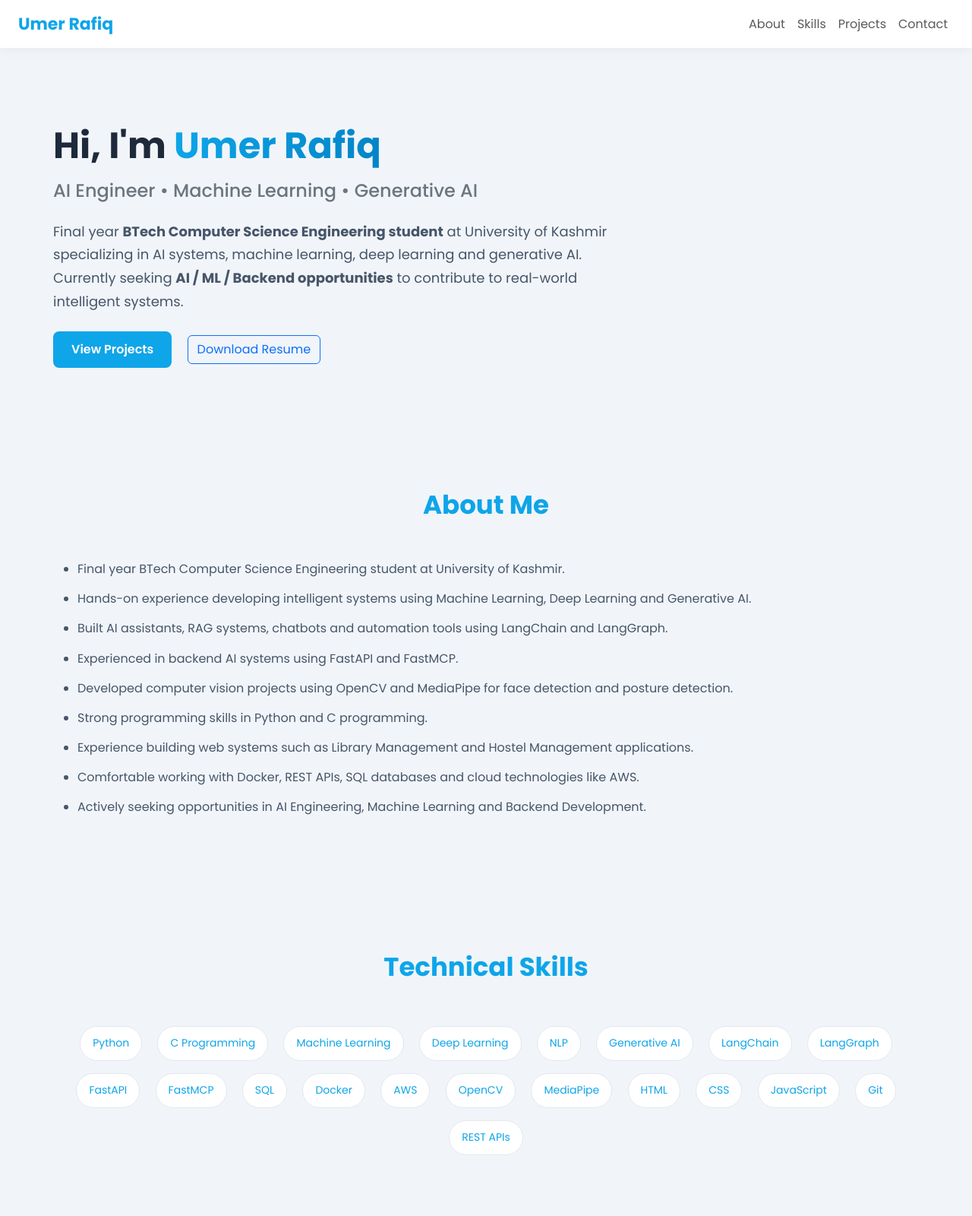
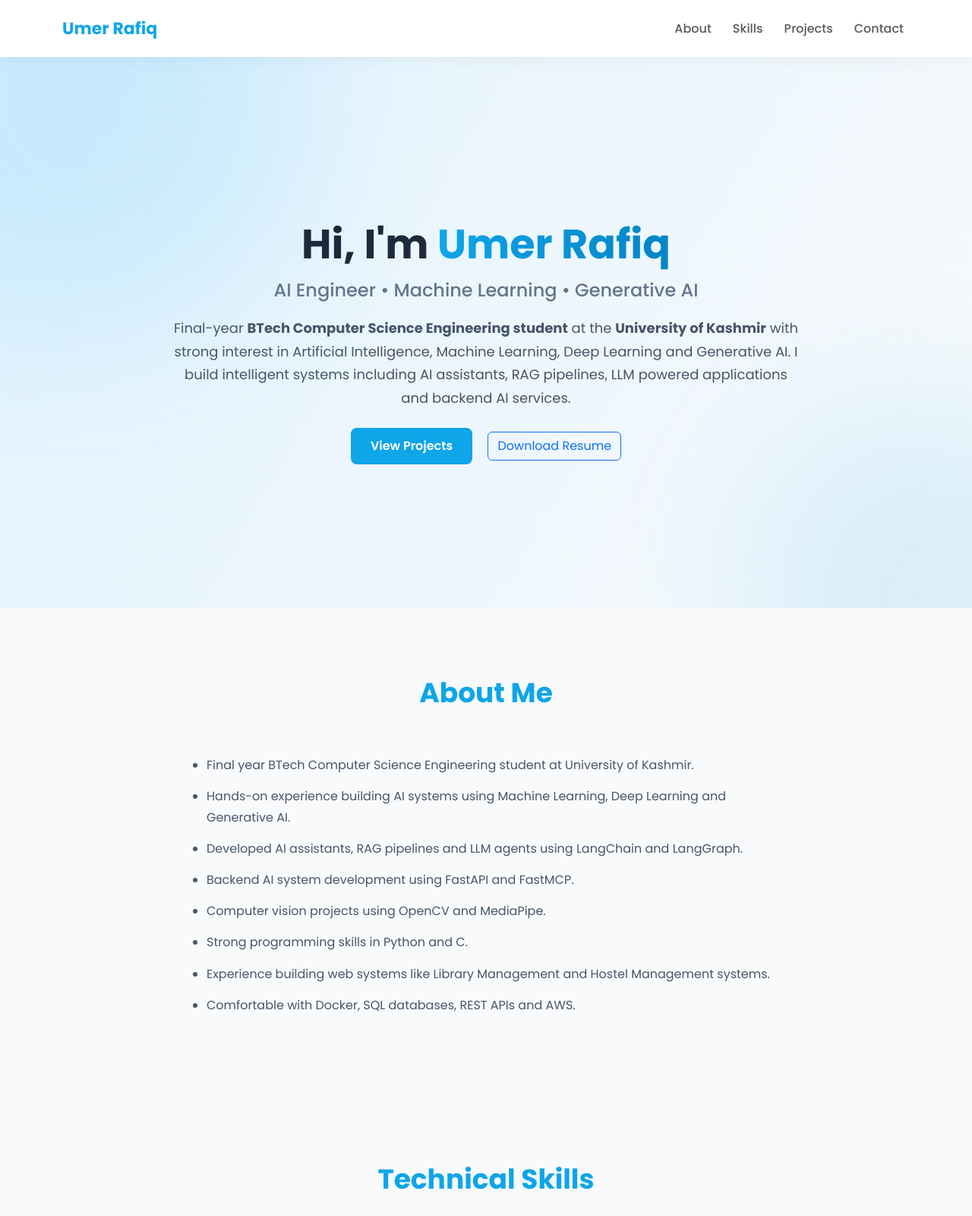
Before and after one commit to umerrafiq04/umerrafiq04.github.io, a plain HTML site: page index.html in a window 1280 px wide. Shown: the top 1600 px of the page at 76% size. Drawn offline with nearby package versions, Linux system fonts and the light colour scheme.

Commit message:
Update index.html

```diff
--- a/index.html
+++ b/index.html
@@ -2,6 +2,7 @@
 <html lang="en">
 
 <head>
+
 <meta charset="utf-8">
 <meta name="viewport" content="width=device-width, initial-scale=1">
 
@@ -15,28 +16,24 @@
 
 *{
 box-sizing:border-box;
+margin:0;
+padding:0;
 }
 
 body{
-background:#f1f5f9;
 font-family:'Poppins',sans-serif;
 color:#1e293b;
+background:#f8fafc;
+overflow-x:hidden;
 line-height:1.7;
-}
-
-/* GLOBAL PADDING FIX FOR MOBILE */
-
-.container{
-padding-left:20px;
-padding-right:20px;
 }
 
 /* NAVBAR */
 
 .navbar{
 background:white;
-box-shadow:0 2px 15px rgba(0,0,0,0.05);
-width:100%;
+box-shadow:0 2px 20px rgba(0,0,0,0.05);
+padding:14px 0;
 }
 
 .navbar-brand{
@@ -45,14 +42,73 @@ font-size:22px;
 color:#0ea5e9 !important;
 }
 
+.nav-link{
+font-weight:500;
+margin-left:12px;
+}
+
 /* HERO */
 
 .hero{
-padding:100px 0 80px 0;
+
+min-height:100vh;
+display:flex;
+align-items:center;
+justify-content:center;
+text-align:center;
+padding-top:100px;
+position:relative;
+overflow:hidden;
+
+background:
+linear-gradient(120deg,#e0f2fe,#f8fafc);
+}
+
+/* animated blobs */
+
+.hero::before{
+content:"";
+position:absolute;
+width:600px;
+height:600px;
+background:#38bdf8;
+opacity:0.15;
+border-radius:50%;
+top:-200px;
+left:-200px;
+filter:blur(100px);
+animation:float 10s infinite alternate;
+}
+
+.hero::after{
+content:"";
+position:absolute;
+width:500px;
+height:500px;
+background:#0ea5e9;
+opacity:0.12;
+border-radius:50%;
+bottom:-200px;
+right:-200px;
+filter:blur(100px);
+animation:float 12s infinite alternate;
+}
+
+@keyframes float{
+
+0%{transform:translateY(0)}
+100%{transform:translateY(40px)}
+
+}
+
+.hero-content{
+max-width:850px;
+position:relative;
+z-index:2;
 }
 
 .hero h1{
-font-size:48px;
+font-size:54px;
 font-weight:700;
 }
 
@@ -62,9 +118,16 @@ background:linear-gradient(90deg,#0ea5e9,#0284c7);
 color:transparent;
 }
 
+.hero h4{
+color:#64748b;
+font-weight:500;
+margin-top:15px;
+}
+
 .hero p{
+margin-top:20px;
+font-size:18px;
 color:#475569;
-font-size:18px;
 }
 
 /* BUTTON */
@@ -73,50 +136,61 @@ font-size:18px;
 background:#0ea5e9;
 border:none;
 color:white;
-padding:12px 24px;
+padding:12px 26px;
 border-radius:8px;
 font-weight:600;
 transition:0.3s;
 }
 
 .btn-main:hover{
-transform:translateY(-2px);
 background:#0284c7;
+transform:translateY(-3px);
 }
 
-/* SECTION */
+/* SECTIONS */
 
 .section{
-padding:80px 0;
+padding:90px 0;
 }
 
 .section-title{
 text-align:center;
-font-size:34px;
+font-size:36px;
 font-weight:700;
-margin-bottom:50px;
+margin-bottom:60px;
 color:#0ea5e9;
 }
 
 /* ABOUT */
 
+.about-list{
+max-width:800px;
+margin:auto;
+}
+
 .about-list li{
-margin-bottom:12px;
+margin-bottom:14px;
 color:#475569;
 }
 
 /* SKILLS */
 
+.skills-container{
+text-align:center;
+max-width:900px;
+margin:auto;
+}
+
 .skill{
 display:inline-block;
-padding:10px 16px;
+padding:10px 18px;
 margin:8px;
 background:white;
 border-radius:30px;
 border:1px solid #e2e8f0;
 color:#0ea5e9;
 font-size:14px;
-transition:0.2s;
+transition:0.3s;
 }
 
 .skill:hover{
@@ -125,23 +199,21 @@ color:white;
 transform:translateY(-3px);
 }
 
-/* CARD */
+/* PROJECT CARDS */
 
 .card-custom{
 background:white;
-border-radius:12px;
+border-radius:14px;
 padding:25px;
 border:1px solid #e2e8f0;
-transition:0.3s;
+transition:0.35s;
 height:100%;
 }
 
 .card-custom:hover{
-transform:translateY(-6px);
-box-shadow:0 10px 25px rgba(0,0,0,0.08);
+transform:translateY(-8px);
+box-shadow:0 15px 35px rgba(0,0,0,0.08);
 }
-
-/* PROJECT */
 
 .project-title{
 font-size:20px;
@@ -158,63 +230,43 @@ color:#64748b;
 
 .contact-box{
 background:white;
-border-radius:12px;
-padding:40px;
+border-radius:14px;
+padding:45px;
 border:1px solid #e2e8f0;
+max-width:500px;
+margin:auto;
 text-align:center;
-}
-
-.contact-box a{
-color:#0ea5e9;
-text-decoration:none;
-font-weight:500;
 }
 
 /* FOOTER */
 
 footer{
 text-align:center;
-padding:30px;
+padding:35px;
 color:#64748b;
 }
 
-/* MOBILE OPTIMIZATION */
+/* MOBILE */
 
 @media(max-width:768px){
-
-.hero{
-padding:70px 0;
-}
 
 .hero h1{
 font-size:34px;
 }
 
+.hero p{
+font-size:16px;
+padding:0 10px;
+}
+
 .section{
-padding:60px 0;
+padding:70px 0;
 }
 
 .section-title{
 font-size:28px;
 }
 
-}
-
-/* SIMPLE FADE ANIMATION */
-
-.fade-in{
-animation:fadeIn 1s ease;
-}
-
-@keyframes fadeIn{
-from{
-opacity:0;
-transform:translateY(20px);
-}
-to{
-opacity:1;
-transform:translateY(0);
-}
 }
 
 </style>
@@ -225,9 +277,9 @@ transform:translateY(0);
 
 <!-- NAVBAR -->
 
-<nav class="navbar navbar-expand-lg">
+<nav class="navbar navbar-expand-lg fixed-top">
 
-<div class="container-fluid px-4">
+<div class="container">
 
 <a class="navbar-brand">Umer Rafiq</a>
 
@@ -253,42 +305,34 @@ transform:translateY(0);
 
 <!-- HERO -->
 
-<section class="hero container fade-in">
+<section class="hero">
 
-<div class="row">
-
-<div class="col-lg-8">
+<div class="container hero-content">
 
 <h1>
 Hi, I'm <span class="highlight">Umer Rafiq</span>
 </h1>
 
-<h4 class="text-secondary mt-3">
+<h4>
 AI Engineer • Machine Learning • Generative AI
 </h4>
 
-<p class="mt-4">
+<p>
 
-Final year <b>BTech Computer Science Engineering student</b> at
-University of Kashmir specializing in AI systems,
-machine learning, deep learning and generative AI.
+Final-year <b>BTech Computer Science Engineering student</b> at the
+<b>University of Kashmir</b> with strong interest in Artificial Intelligence,
+Machine Learning, Deep Learning and Generative AI.
 
-Currently seeking <b>AI / ML / Backend opportunities</b>
-to contribute to real-world intelligent systems.
+I build intelligent systems including AI assistants, RAG pipelines,
+LLM powered applications and backend AI services.
 
 </p>
 
 <div class="mt-4">
 
-<a href="#projects" class="btn btn-main me-3">
-View Projects
-</a>
+<a href="#projects" class="btn btn-main me-3">View Projects</a>
 
-<a href="resume.pdf" class="btn btn-outline-primary">
-Download Resume
-</a>
-
-</div>
+<a href="resume.pdf" class="btn btn-outline-primary">Download Resume</a>
 
 </div>
 
@@ -298,7 +342,7 @@ Download Resume
 
 <!-- ABOUT -->
 
-<section class="section container fade-in" id="about">
+<section class="section container" id="about">
 
 <h2 class="section-title">About Me</h2>
 
@@ -306,21 +350,19 @@ Download Resume
 
 <li>Final year BTech Computer Science Engineering student at University of Kashmir.</li>
 
-<li>Hands-on experience developing intelligent systems using Machine Learning, Deep Learning and Generative AI.</li>
+<li>Hands-on experience building AI systems using Machine Learning, Deep Learning and Generative AI.</li>
 
-<li>Built AI assistants, RAG systems, chatbots and automation tools using LangChain and LangGraph.</li>
+<li>Developed AI assistants, RAG pipelines and LLM agents using LangChain and LangGraph.</li>
 
-<li>Experienced in backend AI systems using FastAPI and FastMCP.</li>
+<li>Backend AI system development using FastAPI and FastMCP.</li>
 
-<li>Developed computer vision projects using OpenCV and MediaPipe for face detection and posture detection.</li>
+<li>Computer vision projects using OpenCV and MediaPipe.</li>
 
-<li>Strong programming skills in Python and C programming.</li>
+<li>Strong programming skills in Python and C.</li>
 
-<li>Experience building web systems such as Library Management and Hostel Management applications.</li>
+<li>Experience building web systems like Library Management and Hostel Management systems.</li>
 
-<li>Comfortable working with Docker, REST APIs, SQL databases and cloud technologies like AWS.</li>
-
-<li>Actively seeking opportunities in AI Engineering, Machine Learning and Backend Development.</li>
+<li>Comfortable with Docker, SQL databases, REST APIs and AWS.</li>
 
 </ul>
 
@@ -328,11 +370,11 @@ Download Resume
 
 <!-- SKILLS -->
 
-<section class="section container fade-in" id="skills">
+<section class="section container" id="skills">
 
 <h2 class="section-title">Technical Skills</h2>
 
-<div class="text-center">
+<div class="skills-container">
 
 <span class="skill">Python</span>
 <span class="skill">C Programming</span>
@@ -361,89 +403,86 @@ Download Resume
 
 <!-- PROJECTS -->
 
-<section class="section container fade-in" id="projects">
+<section class="section container" id="projects">
 
 <h2 class="section-title">Projects</h2>
 
 <div class="row g-4">
 
-<div class="col-md-4">
+<!-- 1 -->
+<div class="col-md-6 col-lg-4">
 <div class="card-custom">
 <div class="project-title">MCP Client Frontend</div>
 <p class="project-desc">
-Streamlit frontend integrated with FastAPI backend for interacting with MCP AI tools.
+Streamlit based frontend connected with FastAPI backend for interacting with MCP AI tools.
 </p>
 <a href="https://github.com/umerrafiq04/MCP_CLIENT_-_FRONTEND" target="_blank">GitHub</a>
 </div>
 </div>
 
-<div class="col-md-4">
+<!-- 2 -->
+<div class="col-md-6 col-lg-4">
 <div class="card-custom">
 <div class="project-title">MCP Server</div>
 <p class="project-desc">
-Backend MCP server implementing tools and APIs used by AI agents.
+Backend MCP server implementing AI tools and APIs used by intelligent agents.
 </p>
 <a href="https://github.com/umerrafiq04/MCP_SERVER" target="_blank">GitHub</a>
 </div>
 </div>
 
-<div class="col-md-4">
+<!-- 3 -->
+<div class="col-md-6 col-lg-4">
 <div class="card-custom">
 <div class="project-title">Corrective RAG</div>
 <p class="project-desc">
-Retrieval augmented generation system using LangGraph with corrective reasoning.
+Advanced Retrieval Augmented Generation system using LangGraph with corrective reasoning.
 </p>
 <a href="https://github.com/umerrafiq04/CORRECTIVE_RAG" target="_blank">GitHub</a>
 </div>
 </div>
 
-<div class="col-md-4">
+<!-- 4 -->
+<div class="col-md-6 col-lg-4">
 <div class="card-custom">
 <div class="project-title">AI Blog Generator</div>
 <p class="project-desc">
-AI system that generates blog posts automatically with relevant images.
+AI system that automatically generates blog posts and relevant images using LLMs.
 </p>
 <a href="https://github.com/umerrafiq04/blog" target="_blank">GitHub</a>
 </div>
 </div>
 
-<div class="col-md-4">
+<!-- 5 -->
+<div class="col-md-6 col-lg-4">
 <div class="card-custom">
 <div class="project-title">AI Job Application Assistant</div>
 <p class="project-desc">
-AI powered job discovery and application assistant.
+AI powered job search and automated application assistant.
 </p>
 <a href="https://github.com/umerrafiq04/AI-Job-Application-Assistantt" target="_blank">GitHub</a>
 </div>
 </div>
 
-<div class="col-md-4">
+<!-- 6 -->
+<div class="col-md-6 col-lg-4">
 <div class="card-custom">
 <div class="project-title">AI Conversational Chatbot</div>
 <p class="project-desc">
-Conversational chatbot using LangGraph and Mistral for structured reasoning.
+Conversational chatbot using LangGraph and Mistral with reasoning capabilities.
 </p>
 <a href="https://github.com/umerrafiq04/AI-Conversational-Chatbot-with-LangGraph-Mistral" target="_blank">GitHub</a>
 </div>
 </div>
 
-<div class="col-md-4">
+<!-- 7 -->
+<div class="col-md-6 col-lg-4">
 <div class="card-custom">
 <div class="project-title">CNN Face Mask Detection</div>
 <p class="project-desc">
-Deep learning CNN models for face mask detection using MobileNetV2 and custom architectures.
+Deep learning project detecting face masks using CNN models and MobileNetV2.
 </p>
 <a href="https://github.com/umerrafiq04/CNN" target="_blank">GitHub</a>
-</div>
-</div>
-
-<div class="col-md-4">
-<div class="card-custom">
-<div class="project-title">Library Management System</div>
-<p class="project-desc">
-Web application for managing library books and student records.
-</p>
-<a href="https://github.com/umerrafiq04/library" target="_blank">GitHub</a>
 </div>
 </div>
 
@@ -453,7 +492,7 @@ Web application for managing library books and student records.
 
 <!-- CONTACT -->
 
-<section class="section container fade-in" id="contact">
+<section class="section container" id="contact">
 
 <h2 class="section-title">Contact</h2>
 
@@ -475,10 +514,13 @@ Web application for managing library books and student records.
 </section>
 
 <footer>
+
 © 2026 Umer Rafiq • AI Engineer Portfolio
+
 </footer>
 
 <script src="https://cdn.jsdelivr.net/npm/bootstrap@5.3.3/dist/js/bootstrap.bundle.min.js"></script>
 
 </body>
+
 </html>
```
